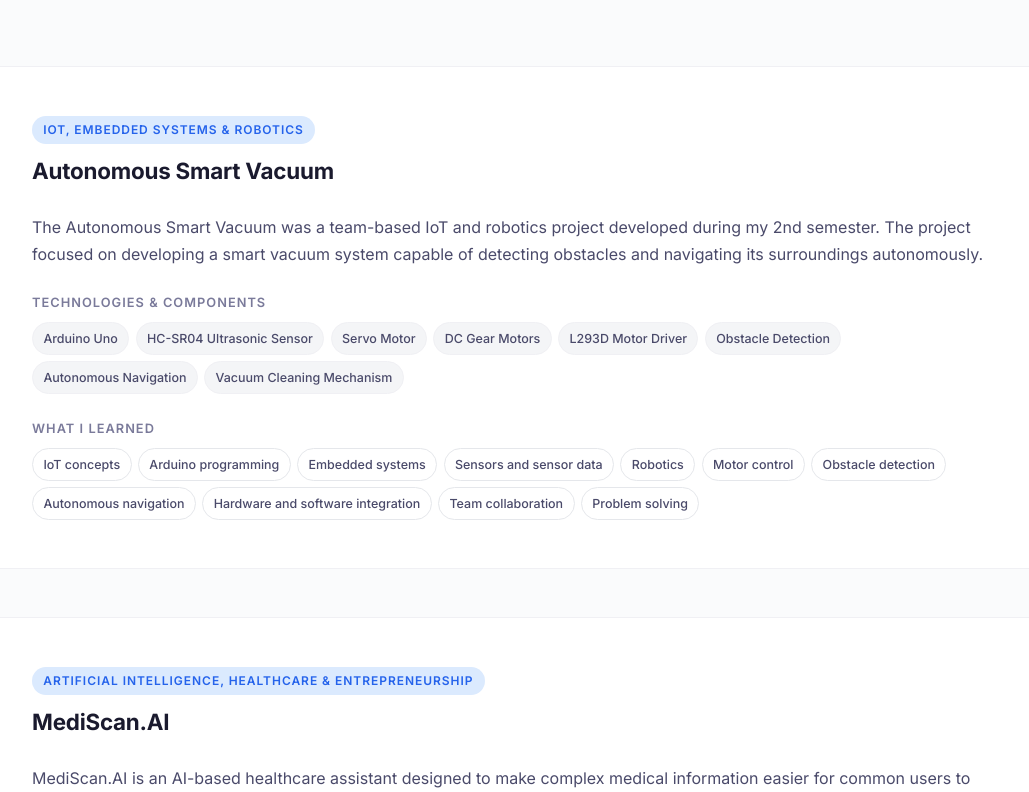
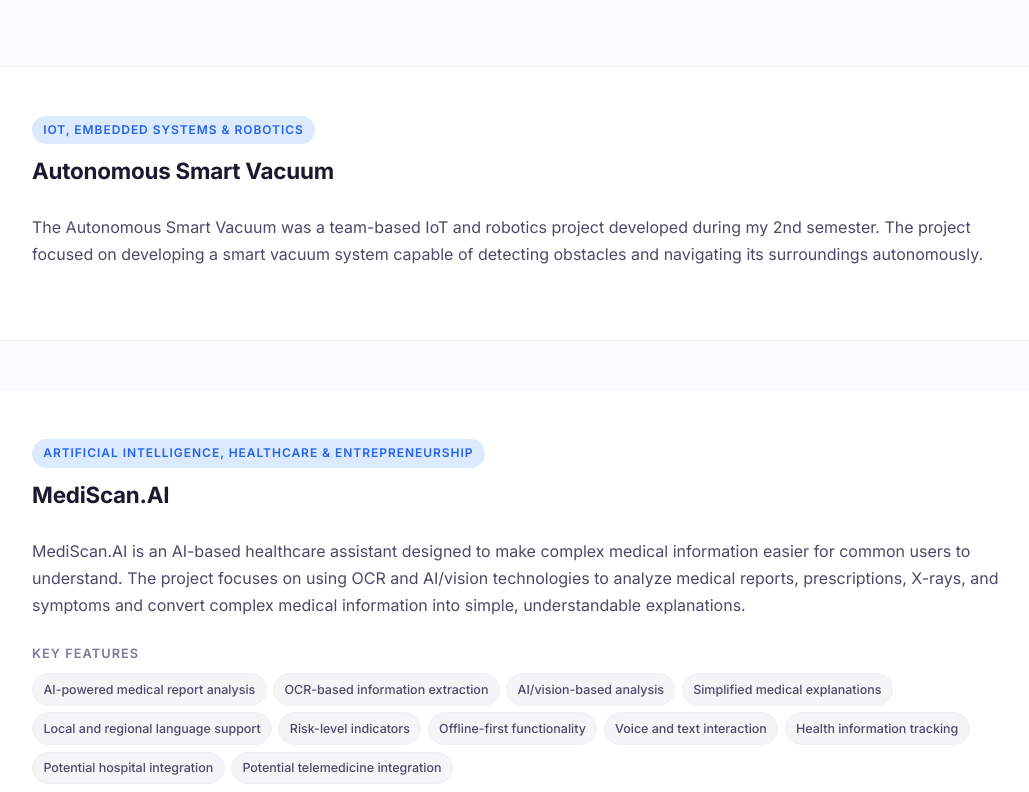
Before and after one commit to SusheelVaddi/Portfolio, a React (Vite) app: page / in a window 1280 px wide. Shown: the part 4606-5398 px from the top of the page, without its empty margins (121-1150 px from the left). Built offline with nearby package versions, Linux system fonts and the light colour scheme.

Commit message:
Remove Technologies & Components and What I Learned tags from projects

```diff
--- a/src/components/Projects.jsx
+++ b/src/components/Projects.jsx
@@ -34,27 +34,6 @@
                 </div>
               )}
 
-              {/* Technologies */}
-              {project.technologies && (
-                <div style={{ marginBottom: "var(--space-lg)" }}>
-                  <h4 className="project-section-title">Technologies &amp; Components</h4>
-                  <div className="project-tags">
-                    {project.technologies.map((t, i) => (
-                      <span key={i} className="project-tag">{t}</span>
-                    ))}
-                  </div>
-                </div>
-              )}
-
-              {/* What I Learned */}
-              <div>
-                <h4 className="project-section-title">What I Learned</h4>
-                <div className="project-learned">
-                  {project.learned.map((l, i) => (
-                    <span key={i} className="project-learned-tag">{l}</span>
-                  ))}
-                </div>
-              </div>
             </article>
           ))}
         </div>
```
